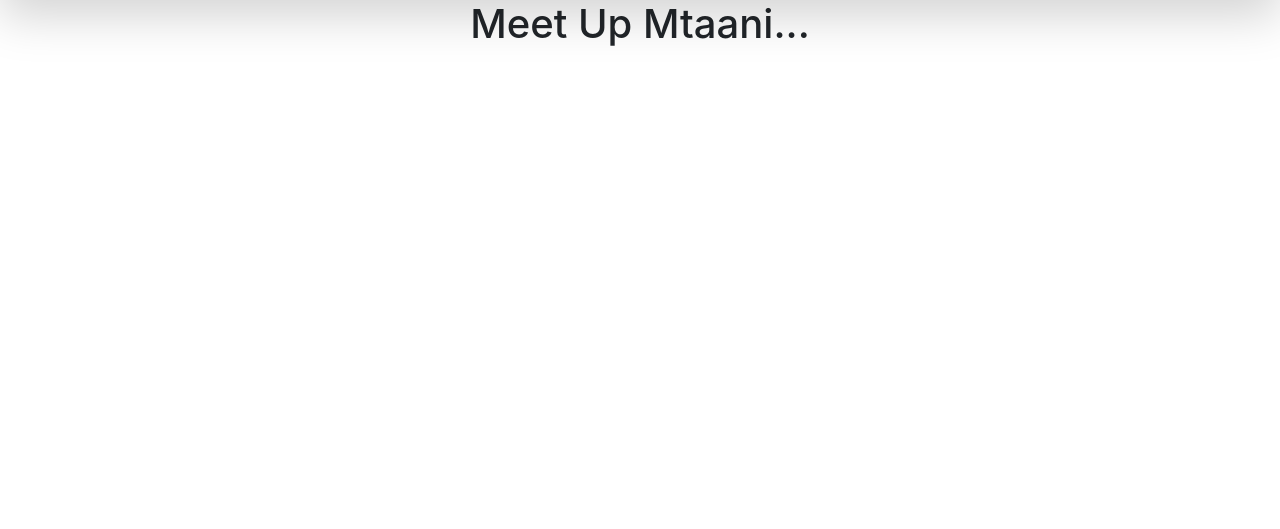
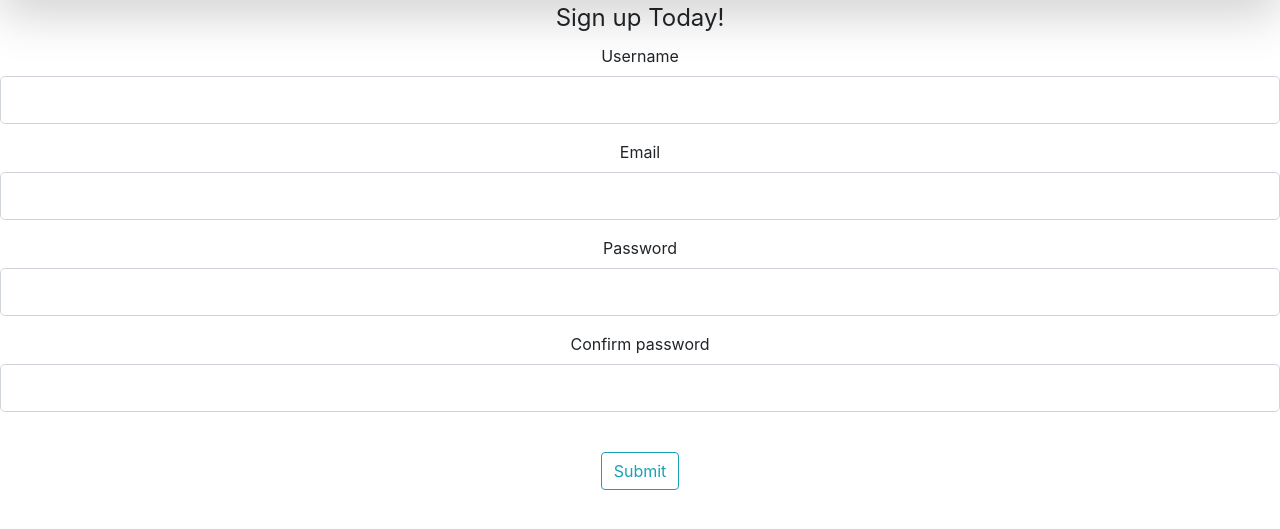
Before and after one commit to AtienoObwanda/MeetUpMtaani, a Flask app: template app/templates/usersTemplate/register.html in a window 1280 px wide. Shown: the part 82-611 px from the top of the page. Run offline with Flask 2, Linux system fonts and the light colour scheme; the template is opened without the code that fills it, so the values that code supplies are empty, except form fields; tables that the repository leaves empty hold one stand-in row (values such as "Sample post"); form fields are guessed from the names that the template uses; parts of the project's set-up code (start-up, migrations or seed data) failed here and were passed over.

Commit message:
add content to templates

```diff
--- a/app/templates/usersTemplate/register.html
+++ b/app/templates/usersTemplate/register.html
@@ -1,6 +1,80 @@
-{% extends 'base.html' %}
+{% extends "base.html" %}
 {% block content %}
 
-<h1>Meet Up Mtaani...</h1>
+  <div class="content-section">
+    <form method="POST" action="">
+      {{ form.hidden_tag() }}
+      <fieldset class="form-group">
+        <legend class="border-bottom-mb-4">Sign up Today!</legend>
+        <div class="form-group">
+          {{ form.username.label(class="form-control-label")}}
 
-{% endblock%}
+          {% if form.username.errors %}
+            {{ form.username(class="form-control-lg is-invalid") }}
+            <div class="invalid-feedback">
+              {% for error in form.username.errors %}
+                <span>{{ error }}</span>
+              {% endfor %}
+            </div>
+
+          {% else %}
+            {{ form.username(class="form-control form-control-lg")}}
+          {% endif%}
+        </div>
+
+        <div class="form-group">
+          {{ form.email.label(class="form-control-label")}}
+          {% if form.email.errors %}
+            {{ form.email(class="form-control-lg is-invalid") }}
+            <div class="invalid-feedback">
+              {% for error in form.email.errors %}
+                <span>{{ error }}</span>
+              {% endfor %}
+            </div>
+
+          {% else %}
+            {{ form.email(class="form-control form-control-lg")}}
+          {% endif%}
+        </div>
+
+        <div class="form-group">
+          {{ form.password.label(class="form-control-label")}}
+          {% if form.password.errors %}
+          {{ form.password(class="form-control-lg is-invalid") }}
+          <div class="invalid-feedback">
+            {% for error in form.password.errors %}
+              <span>{{ error }}</span>
+            {% endfor %}
+          </div>
+
+          {% else %}
+            {{ form.password(class="form-control form-control-lg")}}
+          {% endif%}
+        </div>
+
+        <div class="form-group">
+          {{ form.confirm_password.label(class="form-control-label")}}
+          {% if form.confirm_password.errors %}
+            {{ form.confirm_password(class="form-control-lg is-invalid") }}
+            <div class="invalid-feedback">
+              {% for error in form.confirm_password.errors %}
+                <span>{{ error }}</span>
+              {% endfor %}
+            </div>
+
+          {% else %}
+            {{ form.confirm_password(class="form-control form-control-lg")}}
+          {% endif %}
+        </div>
+
+      </fieldset>
+      <div class="form-group">
+
+       {{ form.submit(class="btn mt-2 btn-outline-info") }}
+
+      </div>
+
+    </form>
+  </div>
+
+{% endblock content%}
```
Also changed, not shown: app/templates/usersTemplate/login.html (+51 -3 lines).
